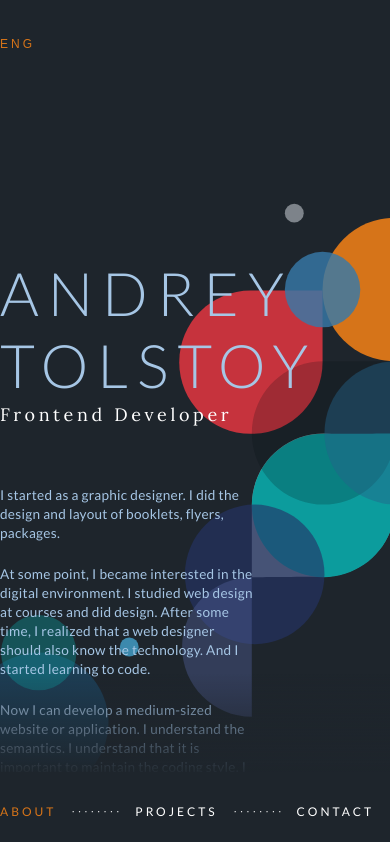
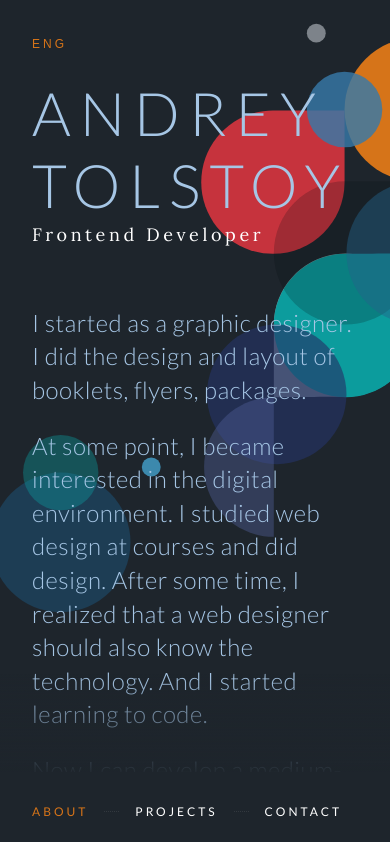
Before and after one commit to and-tol/pf2021, a Next.js app: page / in a window 390 px wide. Shown: the top 842 px of the page. Built offline with nearby package versions, Linux system fonts and the light colour scheme.

Commit message:
style: adaptive for Home page

```diff
--- a/src/components/Hero/Hero.module.scss
+++ b/src/components/Hero/Hero.module.scss
@@ -2,12 +2,31 @@
   display: flex;
 
   padding-top: 205px;
+  @media (max-width: 1200px) {
+    padding-top: 140px;
+  }
+  @media (max-width: 770px) {
+    padding-top: 85px;
+  }
+  @media (max-width: 540px) {
+    padding-top: 25px;
+  }
 }
 
 .heroContent {
   z-index: 1;
 
   min-width: 65%;
+
+  @media (max-width: 1200px) {
+    min-width: 75%;
+  }
+  @media (max-width: 770px) {
+    min-width: 95%;
+  }
+  @media (max-width: 540px) {
+    min-width: 100%;
+  }
 }
 
 .heroTitle {
@@ -24,6 +43,10 @@
   svg {
     max-height: 80vh;
   }
+
+  @media (max-width: 770px) {
+    right: 390px;
+  }
 }
 
 .heroText {
--- a/src/components/P/P.module.scss
+++ b/src/components/P/P.module.scss
@@ -1,3 +1,5 @@
+@import '../../styles/design-tokens.scss';
+
 .p {
   letter-spacing: 0.02em;
 
@@ -5,6 +7,16 @@
   font-weight: 400;
   font-style: normal;
   line-height: 1.1875rem;
+
+  @media (max-width: 770px) {
+    font-size: $font-size-2;
+    line-height: 2rem;
+  }
+  @media (max-width: 540px) {
+    font-size: $font-size-3;
+    font-weight: 300;
+    line-height: 2.1rem;
+  }
 }
 
 .p + .p {
--- a/src/styles/design-tokens.scss
+++ b/src/styles/design-tokens.scss
@@ -2,6 +2,8 @@ $font-default: lato;
 $font-stack: $font-default, 'Noto Serif Display', lora;
 
 $font-size: 1rem;
+$font-size-2: 1.35rem;
+$font-size-3: 1.5rem;
 
 $dark-blue: #1E252C;
 $light-blue: #A6C6E5;
--- a/src/styles/globals.scss
+++ b/src/styles/globals.scss
@@ -12,6 +12,8 @@ body {
   color: $light-blue;
 
   font-family: $font-default, serif;
+
+  font-size: $font-size;
   font-weight: 400;
   font-style: normal;
 }
--- a/src/styles/utilities.scss
+++ b/src/styles/utilities.scss
@@ -3,6 +3,11 @@
 
   max-width: 1200px;
   margin: 0 auto;
+
+  @media (max-width: 1200px) {
+    padding-right: 2rem;
+    padding-left: 2rem;
+  }
 }
 
 .minH100 {
```
